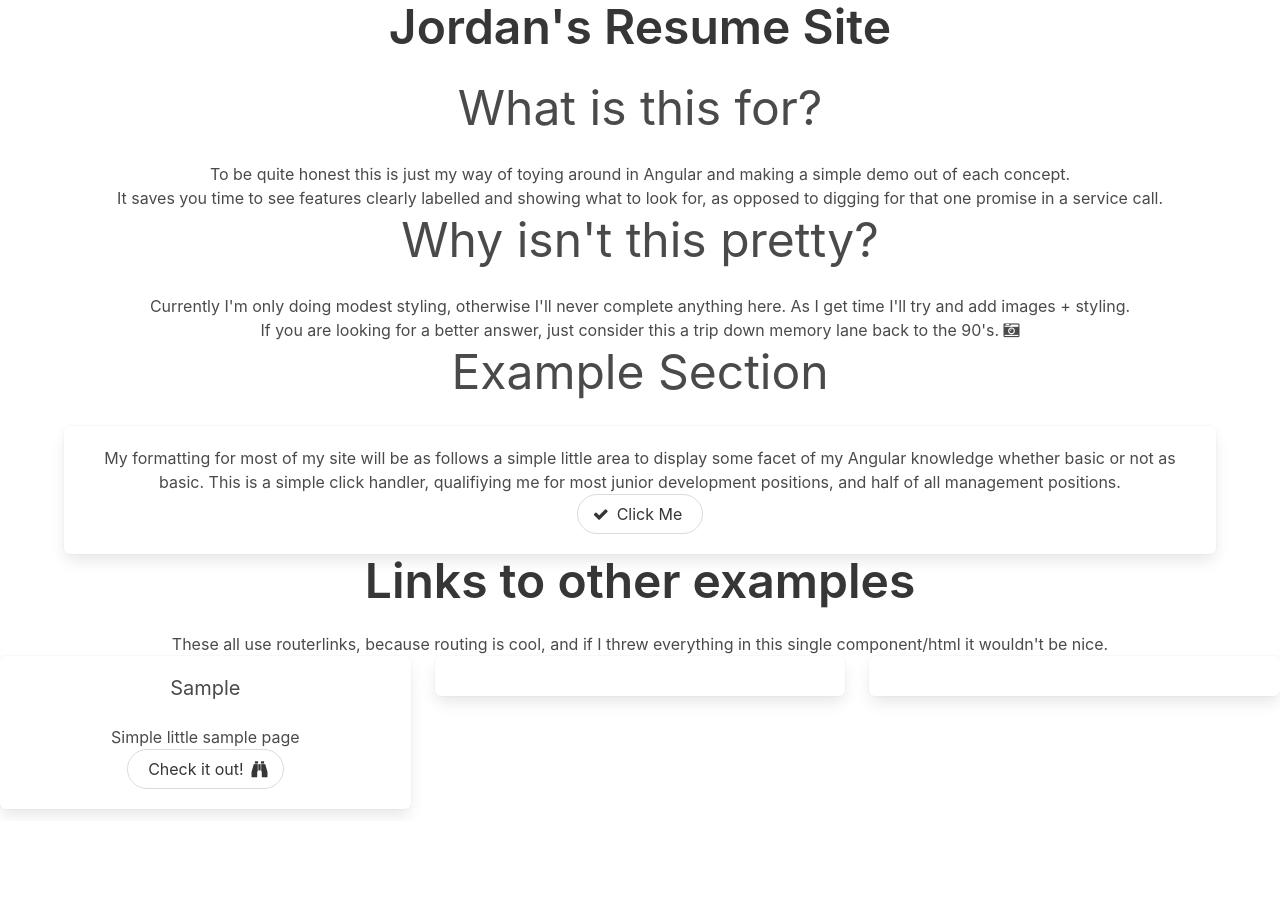
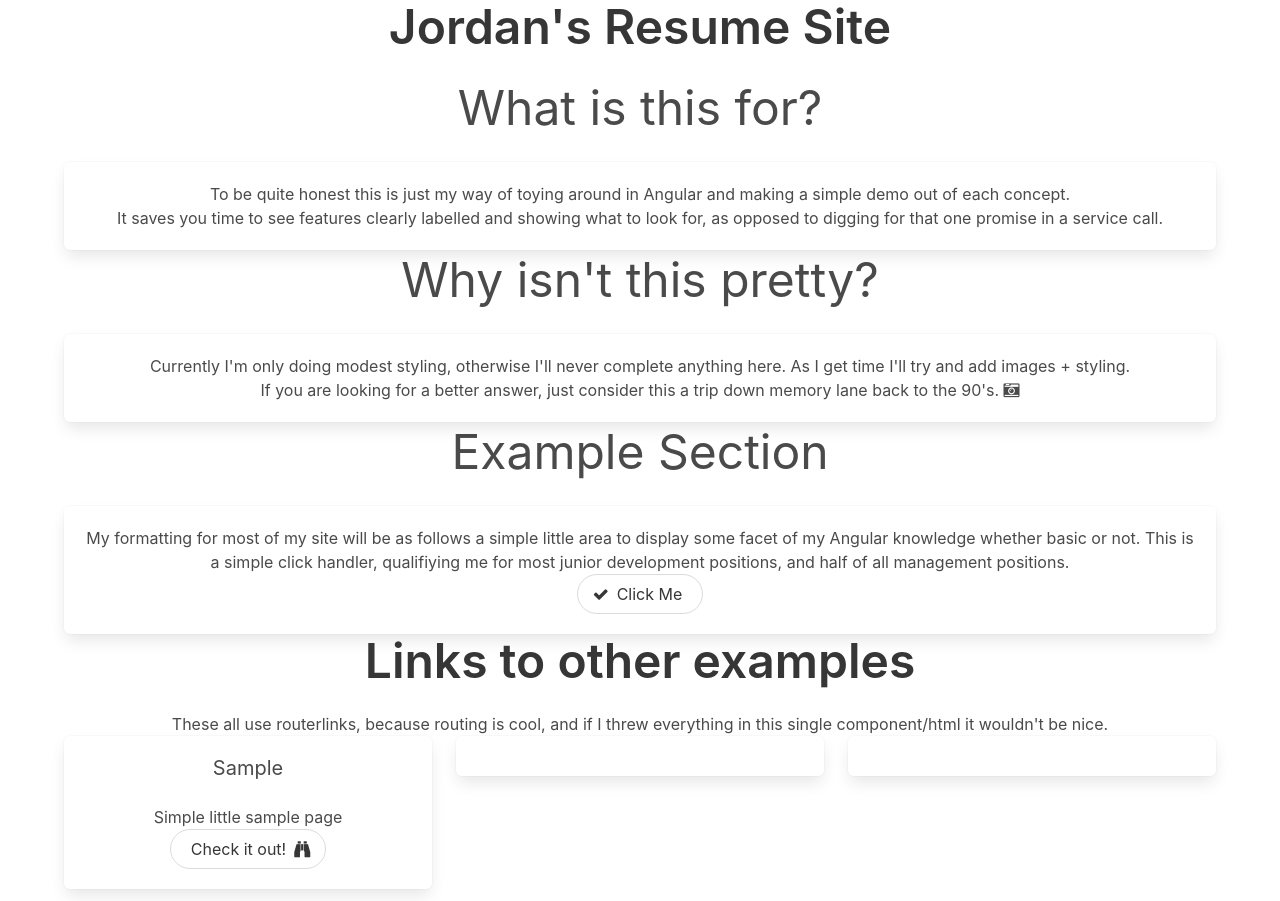
Before and after one commit to NaCl4Ever/angular-sampler, an Angular app: page / in a window 1280 px wide. Before the commit the page ends 821 px from the top, so only its background shows below. Built offline with nearby package versions, Linux system fonts and the light colour scheme.

Commit message:
Revised main pages style

```diff
--- a/src/app/app.component.html
+++ b/src/app/app.component.html
@@ -2,14 +2,22 @@
 <h1 class = "title is-1 has-text-centered">Jordan's Resume Site</h1>
 <section id="introduction">
   <h2 class = "subtitle is-1 has-text-centered"> What is this for?</h2>
+  <div class="container">
+    <div class="box">
       <p class = "has-text-centered">To be quite honest this is just my way of toying around in Angular and making a simple demo out of each concept.
         <br> It saves you time to see features clearly labelled and showing what to look for, as opposed to digging for that one promise in a service call.
       </p>
+    </div>
+  </div>
   <h2 class = "subtitle is-1 has-text-centered"> Why isn't this pretty?</h2>
+  <div class="container">
+    <div class="box">
       <p class = "has-text-centered">Currently I'm only doing modest styling, otherwise I'll never complete anything here. As I get time I'll try and add images + styling.
         <br> If you are looking for a better answer, just consider this a trip down memory lane back to the 90's.
         <i class="fa fa-camera-retro" aria-hidden="true"></i>
       </p>
+    </div>
+  </div>
 </section>
 <section id="example">
   <h2 class="subtitle is-1 has-text-centered">
@@ -19,7 +27,7 @@
     <div class="box has-text-centered">
       <p class="">
         My formatting for most of my site will be as follows a simple little area to display some facet of my Angular
-        knowledge whether basic or not as basic. This is a simple click handler, qualifiying me for most junior development positions, and half of all management
+        knowledge whether basic or not. This is a simple click handler, qualifiying me for most junior development positions, and half of all management
         positions.
       </p>
         <a class="button is-rounded " [ngClass]="{'is-danger': hasButtonBeenClicked}" (click)="exampleButtonClick()">
@@ -40,6 +48,7 @@
       These all use routerlinks, because routing is cool, and if I threw everything in this single component/html it wouldn't be nice.
     </p>
   </div>
+  <div class="container">
     <div class="columns">
       <div class="column">
         <div class="box has-text-centered">
@@ -60,6 +69,7 @@
         <div class="box"></div>
       </div>
     </div>
+  </div>
 </section>
 <div>
 <router-outlet></router-outlet>
```
Lines whose indentation alone changed are shown as unchanged.
